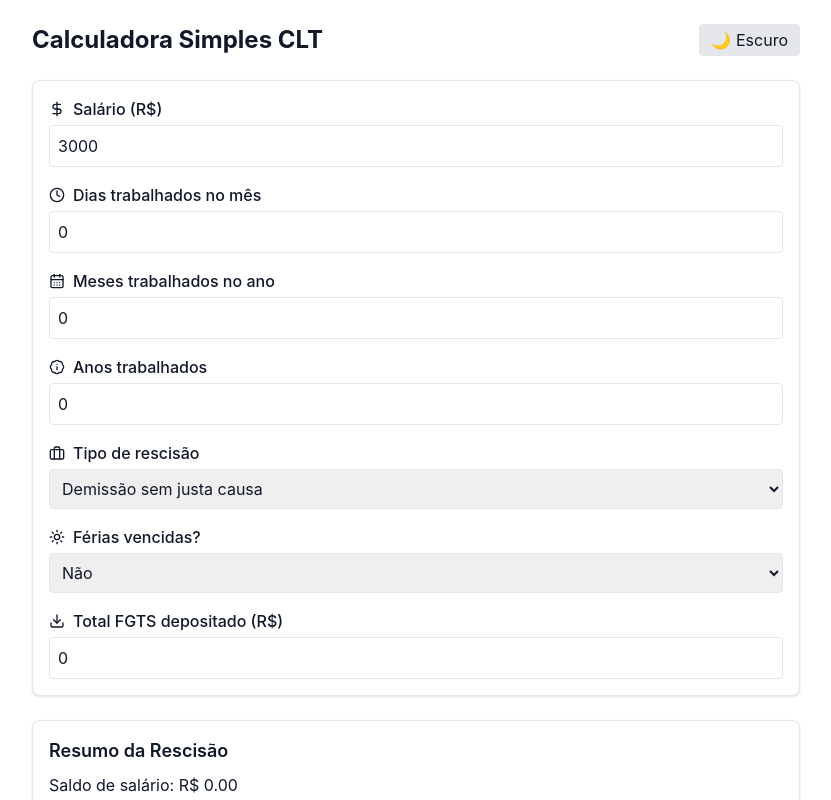
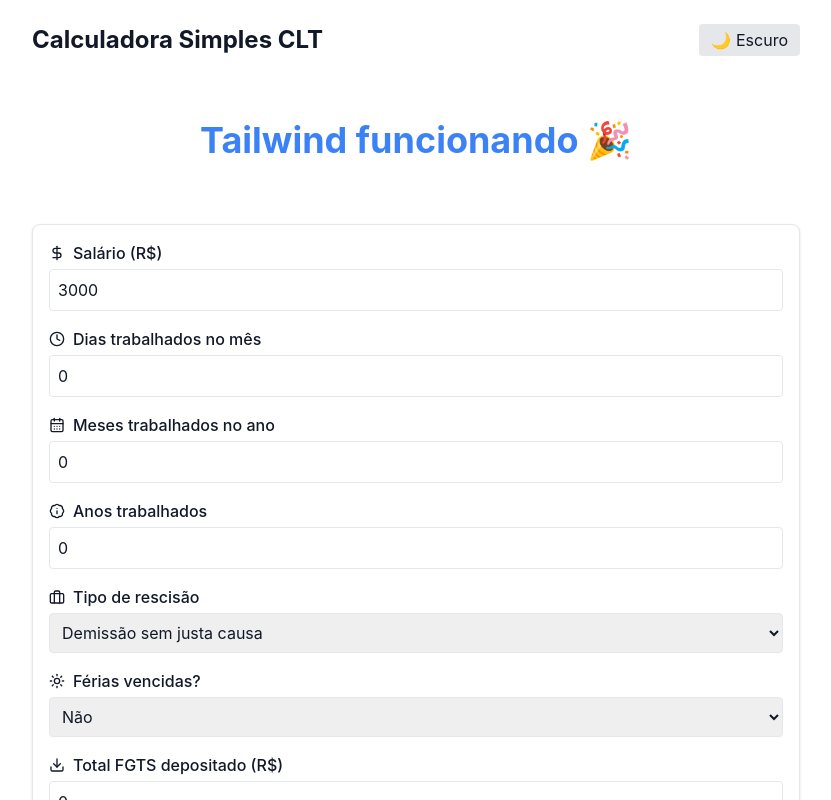
Before and after one commit to darlenaleixo/calculadora-simples-clt, a React (Vite) app: page / in a window 1280 px wide. Shown: the top 800 px of the page, without its empty margins (224-1055 px from the left). Built offline with nearby package versions, Linux system fonts and the light colour scheme.

Commit message:
Personalizar

```diff
--- a/src/App.jsx
+++ b/src/App.jsx
@@ -93,6 +93,7 @@ function App() {
   };
 
   return (
+
     <div className={`${dark ? 'bg-gray-900 text-white' : 'bg-white text-gray-900'} min-h-screen p-6`}>
       <div className="max-w-3xl mx-auto space-y-6">
         <div className="flex justify-between items-center">
@@ -101,7 +102,9 @@ function App() {
             {dark ? '☀️ Claro' : '🌙 Escuro'}
           </button>
         </div>
-
+        <div className="text-center p-10">
+      <h1 className="text-4xl font-bold text-blue-500">Tailwind funcionando 🎉</h1>
+    </div>
         <div className="grid gap-4 border rounded-lg p-4 shadow bg-white dark:bg-gray-800">
           <label className="flex flex-col gap-1">
             <span className="flex items-center gap-2 font-medium">
```
